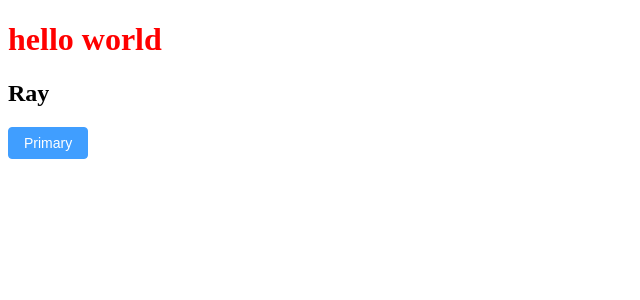
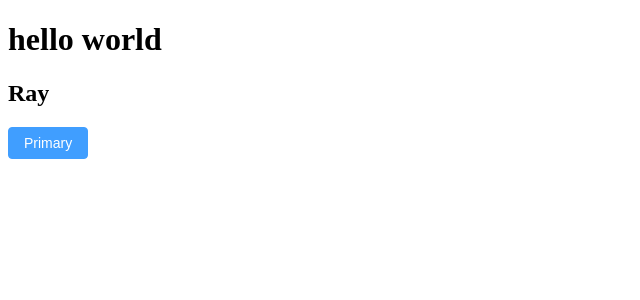
Before and after one commit to GuiYuanLu/blueshop, a Vue app: page / in a window 1280 px wide. Shown: the top 300 px of the page, without its empty margins (0-640 px from the left). Built offline with nearby package versions, Linux system fonts and the light colour scheme.

Commit message:
feat:faile with change theme color

```diff
--- a/src/App.vue
+++ b/src/App.vue
@@ -8,6 +8,10 @@
 </template>
 <script setup>
 import { RouterView } from 'vue-router'
+// import { onMounted } from 'vue'
+// onMounted(() => {
+//   document.body.style.setProperty('--el-color-primary', '#21252d')
+// })
 </script>
 
 <style lang="scss"></style>
--- a/src/main.js
+++ b/src/main.js
@@ -5,7 +5,7 @@ import App from './App.vue'
 import router from './router'
 
 const app = createApp(App)
-import '@/styles/index.scss'
+import './styles/element/index.scss'
 
 app.use(createPinia())
 
--- /dev/null
+++ b/src/styles/element/index.scss
@@ -0,0 +1,9 @@
+@forward 'element-plus/theme-chalk/src/common/var.scss' with (
+  $colors: (
+    'primary': (
+      'base': #21252d
+    )
+  )
+);
+
+$red: red;
--- a/vite.config.js
+++ b/vite.config.js
@@ -1,9 +1,9 @@
 import { fileURLToPath, URL } from 'node:url'
-
 import { defineConfig } from 'vite'
 import vue from '@vitejs/plugin-vue'
 import vueJsx from '@vitejs/plugin-vue-jsx'
 // Elementplus plugin
+
 import AutoImport from 'unplugin-auto-import/vite'
 import Components from 'unplugin-vue-components/vite'
 import { ElementPlusResolver } from 'unplugin-vue-components/resolvers'
@@ -13,7 +13,11 @@ export default defineConfig({
     vue(),
     vueJsx(),
     AutoImport({
-      resolvers: [ElementPlusResolver()]
+      resolvers: [
+        ElementPlusResolver({
+          importStyle: 'sass'
+        })
+      ]
     }),
     Components({
       resolvers: [
@@ -32,6 +36,7 @@ export default defineConfig({
     preprocessorOptions: {
       scss: {
         additionalDate: `
+          @use "@/styles/element/index.scss" as *;
           @use "@/styles/variable.scss" as *;
           @use "@/styles/mixin.scss" as *;
         `
```
